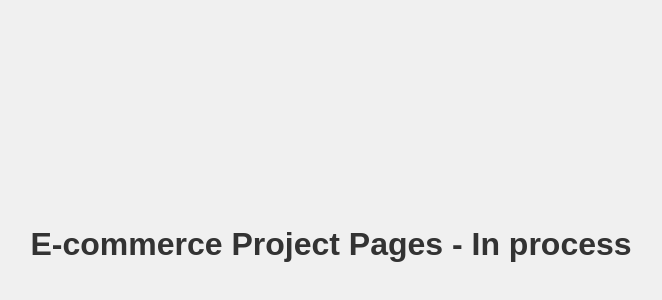
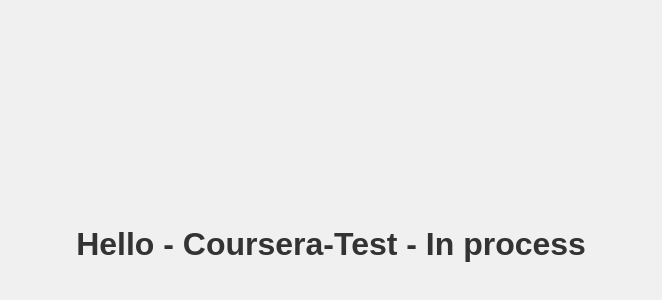
Before and after one commit to hieudepoet/coursera-test, a plain HTML site: page index.html in a window 1280 px wide. Shown: the part 156-456 px from the top of the page, without its empty margins (309-971 px from the left). Drawn offline with Linux system fonts and the light colour scheme.

Commit message:
Update web title

```diff
--- a/index.html
+++ b/index.html
@@ -3,7 +3,7 @@
 <head>
     <meta charset="UTF-8">
     <meta name="viewport" content="width=device-width, initial-scale=1.0">
-    <title>_ShopeeClone</title>
+    <title>Coursera-Test</title>
     <style>
         body {
             font-family: Arial, sans-serif;
@@ -20,6 +20,6 @@
     </style>
 </head>
 <body>
-    <h1>E-commerce Project Pages - In process</h1>
+    <h1>Hello - Coursera-Test - In process</h1>
 </body>
 </html>
```
